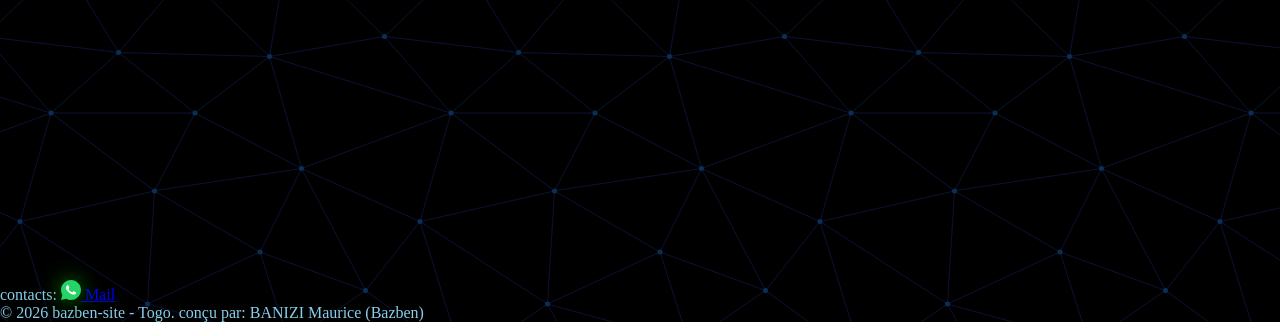
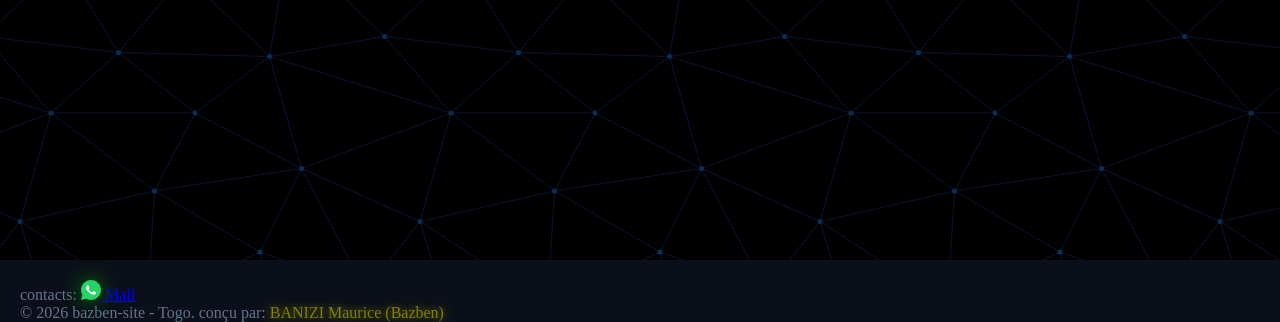
Before and after one commit to bazben/site_-preuve-, a website: page public/index.html in a window 1280 px wide. Shown: the part 478-800 px from the top of the page. Drawn offline with Linux system fonts and the light colour scheme; no server answers; a script that the page names is missing.

Commit message:
Update index.css

```diff
--- a/public/index.css
+++ b/public/index.css
@@ -53,15 +53,6 @@ h1 {
     margin-top: 10px;
     text-shadow: 0 0 5px;
 }
-footer {
-    position: fixed;
-    bottom: 0;
-    width: 100%;
-    left: 0;
-    z-index: 9999;
-
-}
-
 
 
 p {
@@ -157,3 +148,19 @@ mark {
     justify-content: center;
     align-items: center
 }
+
+footer{
+    position: absolute;
+    background-color: #0b0f19;
+    width: 100%;
+    bottom: 0;
+    padding: 20px;
+    padding-bottom: 0;
+}
+footer p {
+    color: #64748b
+}
+footer p mark {
+    color: olive;
+    text-shadow: 0 0 10px
+}
```
